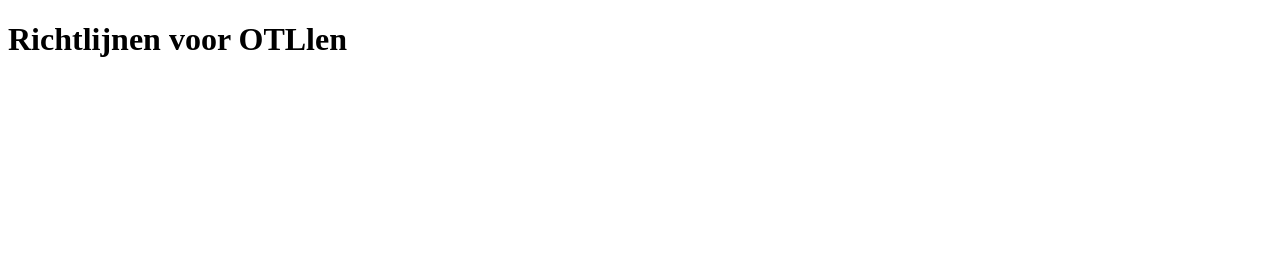
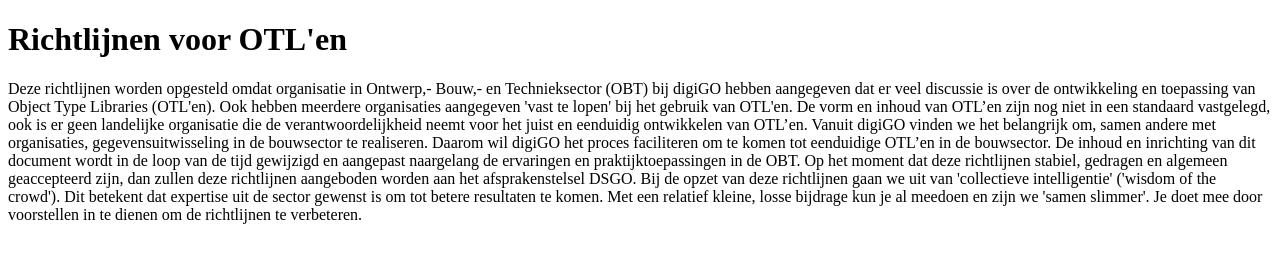
Before and after one commit to ehtick/kadersinformatiemodellen, a plain HTML site: page docs/kader/index.html in a window 1280 px wide. Drawn offline with Linux system fonts and the light colour scheme.

Commit message:
Sotd overschreven

```diff
--- a/docs/kader/index.html
+++ b/docs/kader/index.html
@@ -5,7 +5,7 @@
   <meta charset='utf-8'>
   <meta name="viewport" content="width=device-width, initial-scale=1, shrink-to-fit=no">
   <!-- Pas hier de titel van het document aan -->
-  <h1 id="title">Richtlijnen voor OTLlen</h1>
+  <h1 id="title">Richtlijnen voor OTL'en</h1>
   <!-- <h2 id="subtitle">Kaders en richtlijnen voor semantische informatiemodellen uitgedrukt in linked data</h2> -->
   <script src="config.js" class="remove"></script>
   <script src='https://cdn.jsdelivr.net/gh/stichting-crow/respec@latest/builds/respec-stichting-crow.js' async class='remove'></script>
@@ -13,7 +13,15 @@
 
 <body>
   <!-- Op https://github.com/stichting-crow/respec/wiki staat een beknopte handleiding voor ReSpec. -->
-  <section id="sotd"></section>
+  <section id="sotd" class="override">
+    Deze richtlijnen worden opgesteld omdat organisatie in Ontwerp,- Bouw,- en Technieksector (OBT) bij digiGO hebben aangegeven dat er veel discussie is over de ontwikkeling en toepassing van Object Type Libraries (OTL'en). Ook hebben meerdere organisaties aangegeven 'vast te lopen' bij het gebruik van OTL'en.
+
+    De vorm en inhoud van OTL’en zijn nog niet in een standaard vastgelegd, ook is er geen landelijke organisatie die de verantwoordelijkheid neemt voor het juist en eenduidig ontwikkelen van OTL’en. Vanuit digiGO vinden we het belangrijk om, samen andere met organisaties, gegevensuitwisseling in de bouwsector te realiseren. Daarom wil digiGO het proces faciliteren om te komen tot eenduidige OTL’en in de bouwsector.
+
+    De inhoud en inrichting van dit document wordt in de loop van de tijd gewijzigd en aangepast naargelang de ervaringen en praktijktoepassingen in de OBT. Op het moment dat deze richtlijnen stabiel, gedragen en algemeen geaccepteerd zijn, dan zullen deze richtlijnen aangeboden worden aan het afsprakenstelsel DSGO.
+
+    Bij de opzet van deze richtlijnen gaan we uit van 'collectieve intelligentie' ('wisdom of the crowd'). Dit betekent dat expertise uit de sector gewenst is om tot betere resultaten te komen. Met een relatief kleine, losse bijdrage kun  je al meedoen en zijn we 'samen slimmer'. Je doet mee door voorstellen in te dienen om de richtlijnen te verbeteren.
+  </section>
   <section data-include-format="markdown" data-include="h/inleiding.md"></section>
   <section data-include-format="markdown" data-include="h/richtlijnen.md"></section>
   <section data-include-format="markdown" data-include="h/hulpmiddelen.md"></section>
```
Also changed, not shown: 1 other file.
